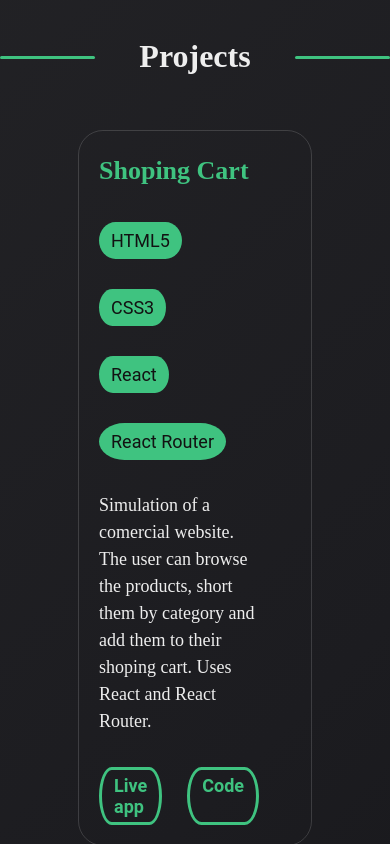
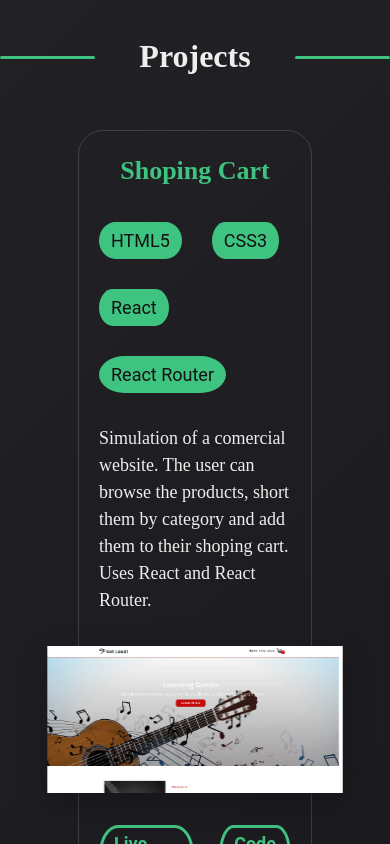
Before and after one commit to bofmar/portfolio, a React (Create React App) app: page / in a window 390 px wide. Shown: the part 2720-3564 px from the top of the page. Built offline with nearby package versions, Linux system fonts and the light colour scheme.

Commit message:
Handle the project cards at screen smaller than 1000px

```diff
--- a/src/App.css
+++ b/src/App.css
@@ -351,6 +351,7 @@ footer{
 
 .project-image {
   width: 100%;
+  min-width: 300px;
   grid-area: pic;
   box-shadow: 2px 10px 30px hsla(0, 0%, 0%, 0.25);
   transition: transform 250ms ease-out;
@@ -504,3 +505,25 @@ form label {
 .github-icon {
   filter: invert(99%) sepia(1%) saturate(103%) hue-rotate(132deg) brightness(116%) contrast(87%);
 }
+
+/* * * * *
+  Queries
+* * * * */
+
+@media (max-width: 1100px) {
+  .project-card-wrapper {
+    display: flex;
+    flex-direction: column;
+    perspective: none;
+  }
+
+  .project-card-wrapper:nth-child(2n):hover .project-image,
+  .project-card-wrapper:nth-child(2n):focus-within .project-image{
+    transform: scale(1.1);
+  }
+
+  .project-card-wrapper:nth-child(2n + 1):hover .project-image,
+  .project-card-wrapper:nth-child(2n + 1):focus-within .project-image{
+    transform: scale(1.1);
+  }
+}
```
